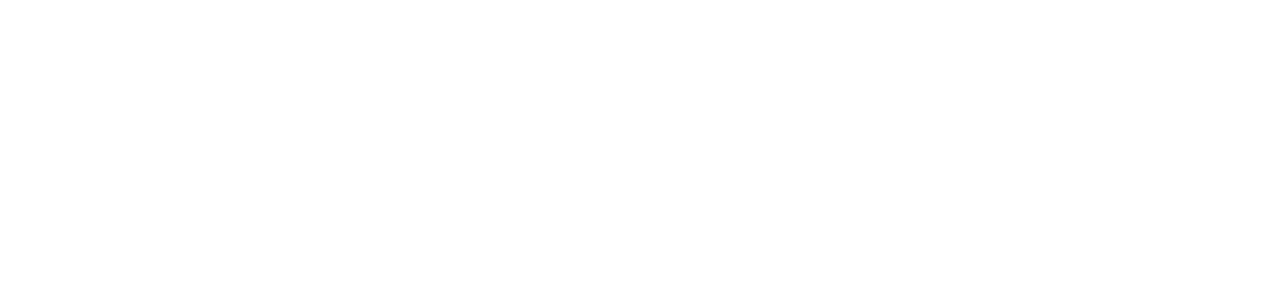
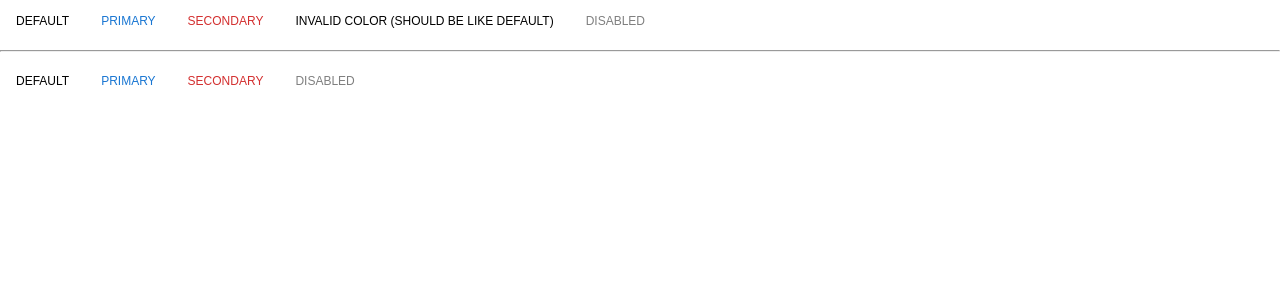
Before and after one commit to zotya/react-intro-2021, a React (Create React App) app: page / in a window 1280 px wide. Shown: the top 300 px of the page. Built offline with nearby package versions, Linux system fonts and the light colour scheme.

Commit message:
pre exercise 1

```diff
--- a/src/App.jsx
+++ b/src/App.jsx
@@ -1,6 +1,19 @@
+import { Button } from './components/Button/Button';
+
 function App() {
   return (
-    <div className="App" />
+    <div className="App">
+      <Button>Default</Button>
+      <Button color="primary">Primary</Button>
+      <Button color="secondary">Secondary</Button>
+      <Button color="invalid">Invalid Color (should be like default)</Button>
+      <Button disabled>Disabled</Button>
+      <hr />
+      <Button raised>Default</Button>
+      <Button raised color="primary">Primary</Button>
+      <Button raised color="secondary">Secondary</Button>
+      <Button raised disabled>Disabled</Button>
+    </div>
   );
 }
 
--- /dev/null
+++ b/src/components/Button/Button.jsx
@@ -0,0 +1,28 @@
+import styles from './Button.module.css';
+
+const validColors = ['primary', 'secondary', 'default'];
+
+export const Button = ({
+  children,
+  className,
+  color,
+  raised,
+  disabled,
+  ...rest
+}) => (
+  <button
+    {...rest}
+    className={[
+      className,
+      styles.button,
+      raised && styles.raised,
+      validColors.includes(color) && styles[color],
+    ].filter(Boolean).join(' ')}
+    disabled={disabled}
+  >
+    {!raised && !disabled && <div className={styles.background} />}
+    {children}
+  </button>
+);
+
+export default Button;
--- /dev/null
+++ b/src/components/Button/Button.module.css
@@ -0,0 +1,50 @@
+.button {
+  margin: 8px;
+  padding: 6px 8px;
+  font-size: 12px;
+  color: var(--color-text);
+  border-radius: 4px;
+  text-transform: uppercase;
+  border: none;
+  background: transparent;
+  position: relative;
+  overflow: hidden;
+}
+
+.button:not(:disabled) {
+  cursor: pointer;
+}
+
+.button:disabled {
+  pointer-events: none;
+  touch-action: none;
+  opacity: 0.5;
+}
+
+.button .background {
+  content: '';
+  background: currentColor;
+  opacity: 0;
+  position: absolute;
+  left: 0;
+  right: 0;
+  top: 0;
+  bottom: 0;
+  transition: opacity var(--transition);
+}
+
+.button:hover .background {
+  opacity: 0.2;
+}
+
+.raised {
+
+}
+
+.primary {
+  color: var(--color-primary);
+}
+
+.secondary {
+  color: var(--color-secondary);
+}
--- a/src/index.jsx
+++ b/src/index.jsx
@@ -1,6 +1,7 @@
 import React from 'react';
 import ReactDOM from 'react-dom';
 import './index.css';
+import './theme.css';
 import App from './App';
 
 ReactDOM.render(
--- /dev/null
+++ b/src/theme.css
@@ -0,0 +1,19 @@
+body {
+  --transition-delay: .5s;
+  --transition-function: ease-out;
+  --transition: var(--transition-delay) var(--transition-function);
+}
+
+body, body.light {
+  --color-primary: #1976d2;
+  --color-secondary: #d32f2f;
+  --color-background: #fafafa;
+  --color-text: #000;
+  --color-paper: #fff;
+}
+
+body.dark {
+  --color-background: #303030;
+  --color-paper: #424242;
+  --color-text: #fff;
+}
```
